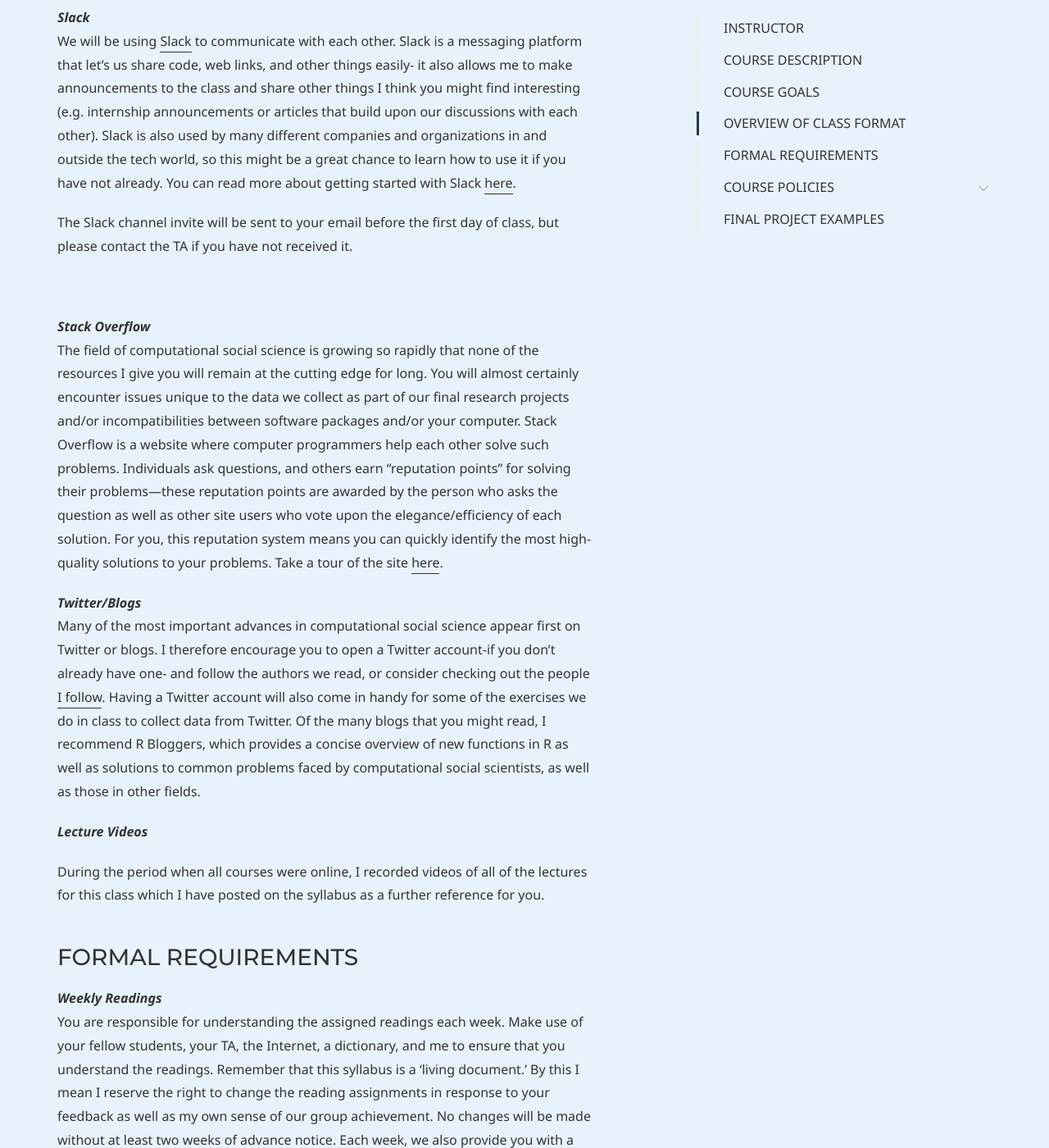
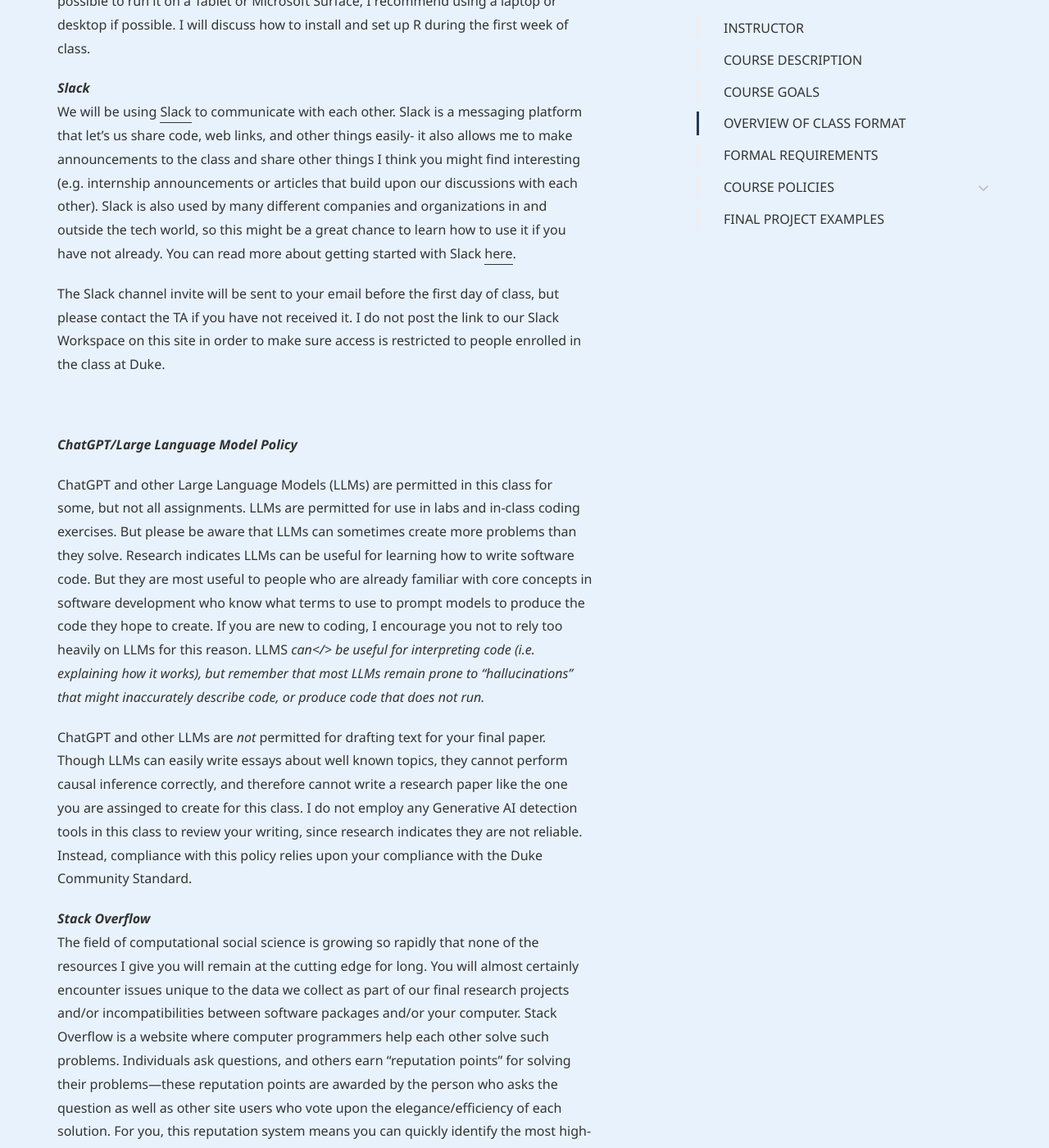
Before and after one commit to dssoc/dssoc.github.io, a Jekyll site: the page built from course.md, in a window 1280 px wide and 1400 px high, scrolled down 2561 px. Shown: the whole window at 82% size. Built offline with Jekyll 4.4.1, drawn with Linux system fonts in a browser that asks for light colours; some web fonts are replaced; some of the changed text lies outside the part shown.

Commit message:
Update course.md

```diff
--- a/course.md
+++ b/course.md
@@ -42,7 +42,7 @@
 
 ### OVERVIEW OF CLASS FORMAT
 
-Each week, there will be two lectures that average 10-30 minutes each. One of these lectures will be about a social science topic (e.g. political polarization or public health), and the other is designed to introduce you to the programming you need to learn to complete the lab assignment for that week. There are also required readings for each week that build upon the content in the lectures, and help introduce you to the material you need to learn for the labs. The lab assignments do not always line up with the content of the social science lectures; instead, the goal is to introduce both social science and coding gradually/incrementally.
+Each week, there will be two lectures that average 10-30 minutes each. One of these lectures will be about a social science topic (e.g. political polarization or public health), and the other is designed to introduce you to the programming you need to learn to complete the lab assignment for that week. There are also required readings for each week that build upon the content in the lectures, and help introduce you to the material you need to learn for the labs. The lab assignments do not always line up with the content of the social science lectures; instead, the goal is to introduce both social science and coding gradually/incrementally. In order to help you prepare for our substantive discussions about each social science topic, there are weekly "discussion questions" posted on the course website.
 
 ***Required Readings***
 <br/>
@@ -54,30 +54,32 @@
 
 ***R & RStudio***
 <br/>
-In this class, we will use R, a free programming language that I will teach tou how to install during the first week of class. There are a variety of different ways to use R, but the most common way to do so is with the software [RStudio](https://www.rstudio.com/), a free Graphical User Interface which you can either run on your laptop, or via a web server. Though it is possible to run it on a Tablet or Microsoft Surface, I recommend using a laptop or desktop if possible.
+In this class, we will use R, a free programming language that I will teach tou how to install during the first week of class. There are a variety of different ways to use R, but the most common way to do so is with the software [RStudio](https://www.rstudio.com/), a free Graphical User Interface which you can either run on your laptop, or via a web server. Though it is possible to run it on a Tablet or Microsoft Surface, I recommend using a laptop or desktop if possible. I will discuss how to install and set up R during the first week of class.
 <br/>
 
 ***Slack***
 <br/>
 We will be using [Slack](https://www.youtube.com/watch?v=EYqxQGmQkVw ) to communicate with each other. Slack is a messaging platform that let's us share code, web links, and other things easily- it also allows me to make announcements to the class and share other things I think you might find interesting (e.g. internship announcements or articles that build upon our discussions with each other). Slack is also used by many different companies and organizations in and outside the tech world, so this might be a great chance to learn how to use it if you have not already. You can read more about getting started with Slack [here](https://slack.com/help/articles/218080037-Getting-started-for-new-members).
 
-The Slack channel invite will be sent to your email before the first day of class, but please contact the TA if you have not received it.
+The Slack channel invite will be sent to your email before the first day of class, but please contact the TA if you have not received it. I do not post the link to our Slack Workspace on this site in order to make sure access is restricted to people enrolled in the class at Duke.
 
 <br/>
+
+***ChatGPT/Large Language Model Policy***
+
+ChatGPT and other Large Language Models (LLMs) are permitted in this class for some, but not all assignments. LLMs are permitted for use in labs and in-class coding exercises. But please be aware that LLMs can sometimes create more problems than they solve. Research indicates LLMs can be useful for learning how to write software code. But they are most useful to people who are already familiar with core concepts in software development who know what terms to use to prompt models to produce the code they hope to create. If you are new to coding, I encourage you not to rely too heavily on LLMs for this reason. LLMS <i> can</> be useful for interpreting code (i.e. explaining how it works), but remember that most LLMs remain prone to "hallucinations" that might inaccurately describe code, or produce code that does not run.
+
+ChatGPT and other LLMs are <i>not</i> permitted for drafting text for your final paper. Though LLMs can easily write essays about well known topics, they cannot perform causal inference correctly, and therefore cannot write a research paper like the one you are assinged to create for this class. I do not employ any Generative AI detection tools in this class to review your writing, since research indicates they are not reliable. Instead, compliance with this policy relies upon your compliance with the Duke Community Standard.
 
 ***Stack Overflow***
 <br/>
 The field of computational social science is growing so rapidly that none of the resources I give you will remain at the cutting edge for long. You will almost certainly encounter issues unique to the data we collect as part of our final research projects and/or incompatibilities between software packages and/or your computer. Stack Overflow is a website where computer programmers help each other solve such problems. Individuals ask questions, and others earn “reputation points” for solving their problems—these reputation points are awarded by the person who asks the question as well as other site users who vote upon the elegance/efficiency of each solution. For you, this reputation system means you can quickly identify the most high-quality solutions to your problems. Take a tour of the site [here](https://stackoverflow.com/tour).
 <br/>
 
-***Twitter/Blogs***
-<br/>
-Many of the most important advances in computational social science appear first on Twitter or blogs. I therefore encourage you to open a Twitter account-if you don’t already have one- and follow the authors we read, or consider checking out the people [I follow](https://twitter.com/chris_bail/following). Having a Twitter account will also come in handy for some of the exercises we do in class to collect data from Twitter. Of the many blogs that you might read, I recommend R Bloggers, which provides a concise overview of new functions in R as well as solutions to common problems faced by computational social scientists, as well as those in other fields.
-<br/>
 
 ***Lecture Videos***
 
-During the period when all courses were online, I recorded videos of all of the lectures for this class which I have posted on the syllabus as a further reference for you.
+If you miss something from a lecture, I have recorded many of them in high quality 4k video and posted them on our website to help you review before labs and/or drafting your final paper.
 <br/>
 
 ### FORMAL REQUIREMENTS
@@ -86,14 +88,16 @@
 
 ***Weekly Readings***
 <br/>
-You are responsible for understanding the assigned readings each week. Make use of your fellow students, your TA, the Internet, a dictionary, and me to ensure that you understand the readings. Remember that this syllabus is a 'living document.' By this I mean I reserve the right to change the reading assignments in response to your feedback as well as my own sense of our group achievement. No changes will be made without at least two weeks of advance notice. Each week, we also provide you with a list of "optional readings" in case you want to go deeper into the material that is covered in the assigned readings.
+You are responsible for reading and understanding the assigned readings each week. Make use of your fellow students, your TA, the Internet, a dictionary, and me to ensure that you understand the readings. Using Large Language Models to summarize readings is not permitted.
+
+This syllabus is a 'living document.' By this I mean I reserve the right to change the reading assignments in response to your feedback as well as my own sense of our group achievement. No changes will be made without at least two weeks of advance notice. Each week, we also provide you with a list of "optional readings" in case you want to go deeper into the material that is covered in the assigned readings.
 <br/>
 
 ***Weekly Lab Assignments***
 <br/>
 _By 5PM on the listed due date_, you will be required to complete and submit the assigned lab exercises described on the course schedule on this website. You must submit your lab assignments in a format called "R markdown" (abbreviated .Rmd). A video that describes how to create files in this format is available on the Schedule for the second lab (the first lab assignment is ungraded).
 
-Students are permitted to miss one lab assignment without penalty. Assignments will be graded as follows: 100% (Student writes code that successfully completes all tasks assigned); 90% (Student writes code that successfull completes all but one of the assigned tasks); 80% (Student writes code that successfully completes all but two of the assigned tasks); 70% student writes code that completes all but three of the assigned tasks); 0% (Student does not write code that completes assignments). Be sure to follow the guidelines posted in the Lab Instructions document at the top of each lab.
+Students are permitted to miss one lab assignment without penalty. Assignments will be graded as follows: 100% (Student writes code that successfully completes all tasks assigned); 90% (Student writes code that successfully completes all but one of the assigned tasks); 80% (Student writes code that successfully completes all but two of the assigned tasks); 70% student writes code that completes all but three of the assigned tasks); 0% (Student does not write code that completes assignments). Be sure to follow the guidelines posted in the Lab Instructions document at the top of each lab.
 
 Please Submit all homework assignments to our TA (Devin Cornell) via direct message on Slack.
 <br/>
@@ -116,10 +120,11 @@
 
 If you have questions about your grade for the final project at any time we can discuss them during our one-on-one meetings- the earlier you begin thinking about and developing your project, the more quickly and efficiently I can give you feedback to help you achieve the grade you desire.
 
-The final project will consist of two parts: a final presentation and a final paper.
+The final project will consist of three parts: two individual meetings with me (during our regular class time), a final presentation, and a final paper.
 
+**One-on-one Tutorial Meetings** To help you develop your final project, I ask that you meet with me individual towards the end of the semester so that we can discuss how to best identify a research question and suitable methods to answer it. These meetings will occur during our regularly scheduling class time, and a sign-up link for the meetings will be posted on slack several weeks before the first set of one-on-one meetings. All one-on-one meetings will be held in Dr. Bail's office, or via Zoom.
 
-**Your final project presentation** will be an opportunity to get feedback from Prof. Bail and your fellow students that can help you write a better paper. The format of the presentation is entirely up to you. Feel free to use Google Slides, Powerpoint, or anything else that suits you. The presentations will be total 10 minutes including 8 minutes of presentation time and 2 minutes for questions and feedback. The presentation itself is ungraded, so only the final paper will be included in your final grade. ***Final presentations will happen during normal class hours - see course schedule for the sign-up link.***
+**Your final project presentation** will be an additional opportunity to get feedback from Prof. Bail and your fellow students that can help you write a better paper. The format of the presentation is entirely up to you. Feel free to use Google Slides, Powerpoint, or anything else that suits you. The presentations will be total 10 minutes including 8 minutes of presentation time and 2 minutes for questions and feedback. The presentation itself is ungraded, so only the final paper will be included in your final grade. ***Final presentations will happen during normal class hours - see course schedule for the sign-up link.***
 
 
 **Your final project paper** should be submitted as both an R Markdown (.Rmd) file and a knitted web page (.html) file by the ***deadline on Friday, December 16 at 5pm EDT***. It should be **at least 2,500 words** and the knitted web page SHOULD NOT include code blocks. The written component grading will follow [this rubric](https://docs.google.com/document/d/193_AZY56F-QWdsKxzuVv-0ZrMWwCvOqaXtgvRQbAYmM/edit?usp=sharing), and it should include the following components:
@@ -206,9 +211,7 @@
 
 ***Office Hours***
 <br/>
-Because of our virtual format-- and weekly one-on-one meetings, I am not holding regular office hours- however, I am very happy to find time to meet with you on an ad hoc basis if you wish to go above and beyond what we discuss in our weekly meetings.
-
-
+Please contact me in advance if you would like to visit my office hours.
 
 ### FINAL PROJECT EXAMPLES
 
```
